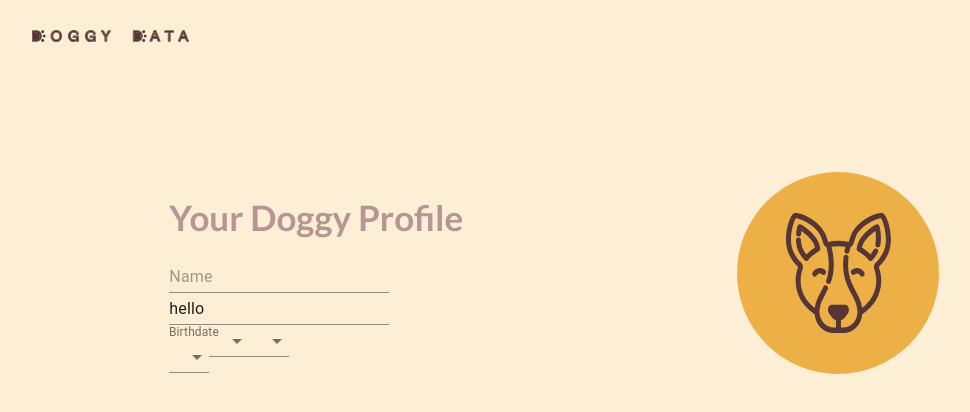
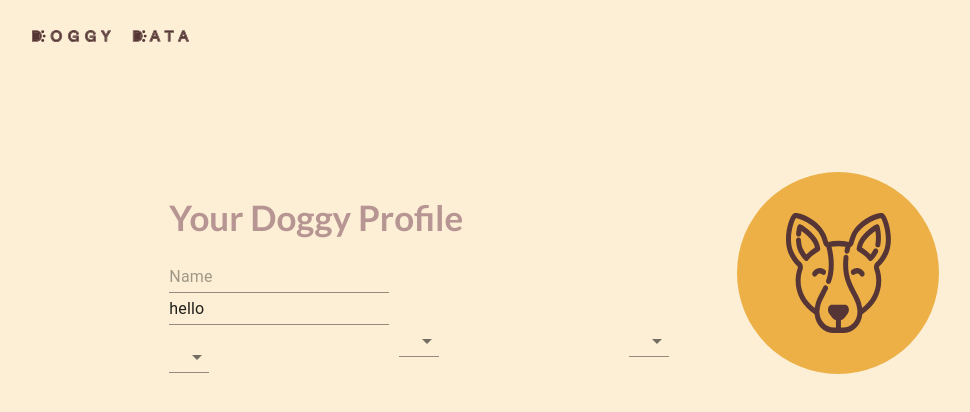
Before and after one commit to susiesko/helloralphie-doggiedata, a React (Create React App) app: page /profile in a window 1280 px wide. Shown: the top 412 px of the page, without its empty margins (62-1032 px from the left). Built offline with nearby package versions, Linux system fonts and the light colour scheme.

Commit message:
birthdate/datepicker almost done;
need to commit and push to work on other machine

```diff
--- /dev/null
+++ b/src/components/DatePicker/BirthdatePicker/BirthdatePicker.js
@@ -0,0 +1,14 @@
+import React from 'react';
+
+import DatePicker from '../DatePicker';
+
+const BirthdatePicker = ({ animalType='human', value }) => {
+  const currentYear = new Date().getFullYear();
+
+  switch(animalType){
+    case 'dog': return <DatePicker label="Birthdate" minYear={currentYear - 30} value={value} />;
+    default: return <DatePicker minYear={currentYear - 120} value={value} />;
+  }
+}
+
+export default BirthdatePicker;
--- a/src/components/BirthdatePicker/BirthdatePicker.js
+++ b/src/components/DatePicker/DatePicker.js
@@ -6,7 +6,7 @@ import InputLabel from '@material-ui/core/InputLabel';
 
 import { getMonths } from '../../utils/date';
 
-import classes from './BirthdatePicker.module.css'
+import classes from './DatePicker.module.css'
 
 const monthMenuItems = (months) => {
   return months.map((month, idx) => {
@@ -26,9 +26,9 @@ const dayMenuItems = (days) => {
   return menuItems;
 }
 
-const yearMenuItems = (maxYears) => {
-  const startYear = new Date().getFullYear();
-  const endYear = startYear - maxYears;
+const yearMenuItems = (minYear, maxYear) => {
+  const startYear = maxYear || new Date().getFullYear();
+  const endYear = minYear || (startYear - 120);
 
   const menuItems = [];
 
@@ -41,11 +41,14 @@ const yearMenuItems = (maxYears) => {
   return menuItems;
 }
 
-const BirthdatePicker = props => {
-  const {month=0, day, year} = props;
+const DatePicker = ( {value={}, minYear, maxYear, label, onChange} ) => {
+  // const month = value.month || 0;
+  // const day = value.day;
+  // const year = value.year;
+  const {month=0, day, year} = value;
 
   const onBirthdateChange = () => {
-    props.onChange();
+    onChange();
   }
 
   const onDropdownChange = () => {
@@ -53,13 +56,13 @@ const BirthdatePicker = props => {
   }
 
   const months = getMonths();
-  const daysInMonth = month > 0 ? months[month - 1].daysIn : 0;
+  const daysInMonth = (month > 0) ? months[month - 1].daysIn : 0;
 
   return (
-    <div className={classes.BirthdatePicker}>
+    <div className={classes.DatePicker}>
       <FormControl className={classes.formControl}>
         <InputLabel shrink id="month-label">
-          Birthdate
+          { label }
         </InputLabel>
         <Select
           labelId="month-label"
@@ -88,11 +91,11 @@ const BirthdatePicker = props => {
           onChange={onDropdownChange}
           placeholder="Year"
         >
-          { yearMenuItems(30) }
+          { yearMenuItems(minYear, maxYear) }
         </Select>
       </FormControl>
     </div>
   );
 }
 
-export default BirthdatePicker;
+export default DatePicker;
--- /dev/null
+++ b/src/components/DatePicker/DatePicker.module.css
@@ -0,0 +1,6 @@
+.DatePicker {
+  width: 100%;
+  box-sizing: border-box;
+  display: flex;
+  justify-content: space-between;
+}
--- a/src/components/Profile/ProfileForm.js
+++ b/src/components/Profile/ProfileForm.js
@@ -4,7 +4,7 @@ import TextField from '@material-ui/core/TextField';
 
 import classes from './ProfileForm.module.css';
 
-import BirthdatePicker from '../BirthdatePicker/BirthdatePicker';
+import BirthdatePicker from '../DatePicker/BirthdatePicker/BirthdatePicker';
 
 const ProfileForm = () => {
   return (
--- a/src/containers/Profile/Profile.js
+++ b/src/containers/Profile/Profile.js
@@ -8,7 +8,7 @@ const Profile = () => {
     <Grid
       container
       direction="row"
-      justify="stretch"
+      justify="space-evenly"
       alignItems="stretch"
     >
       <Grid container item xs={12} md={8}>
```
Also changed, not shown: src/components/DatePicker/BirthdatePicker/BirthdatePicker.module.css (renamed from src/components/BirthdatePicker/BirthdatePicker.module.css).
